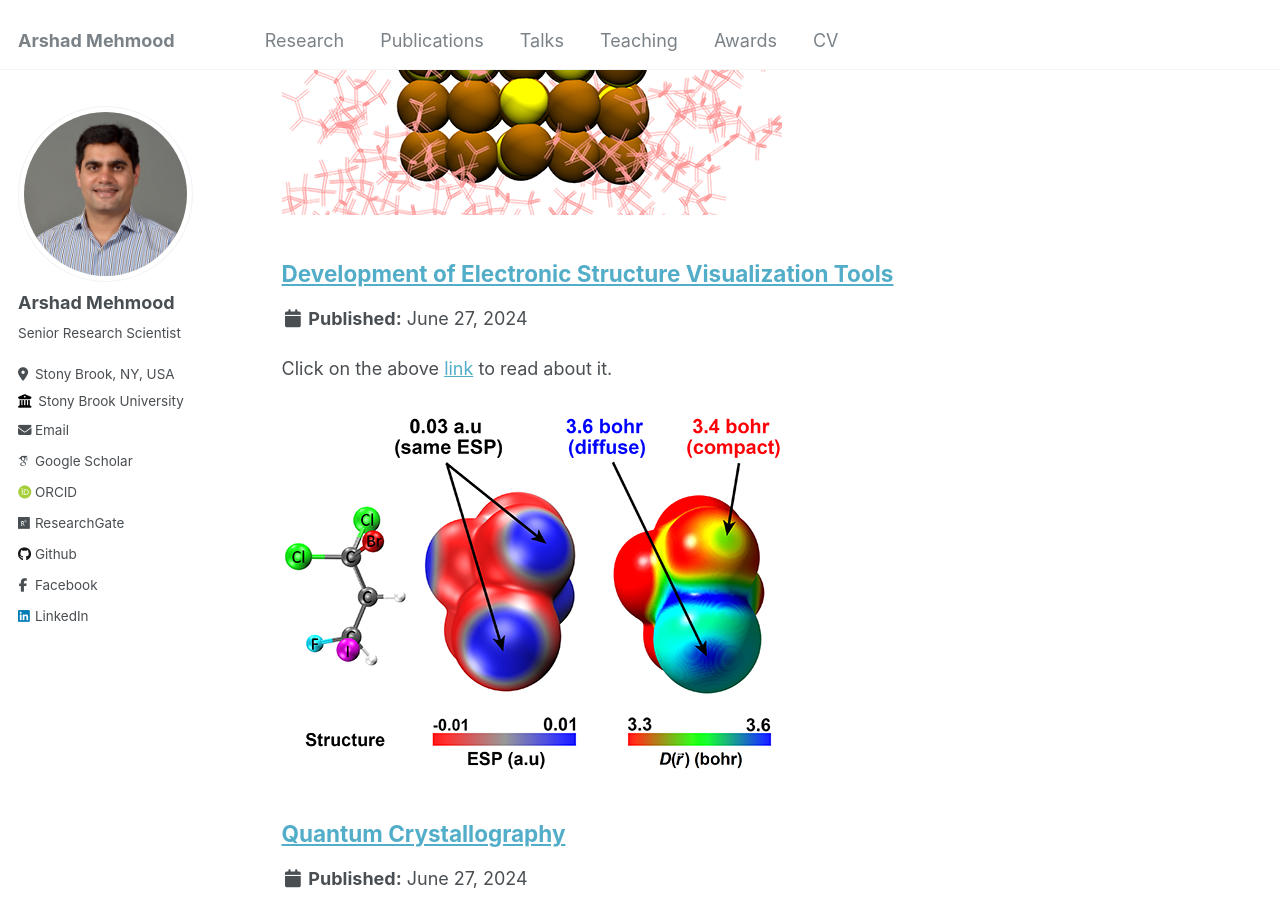
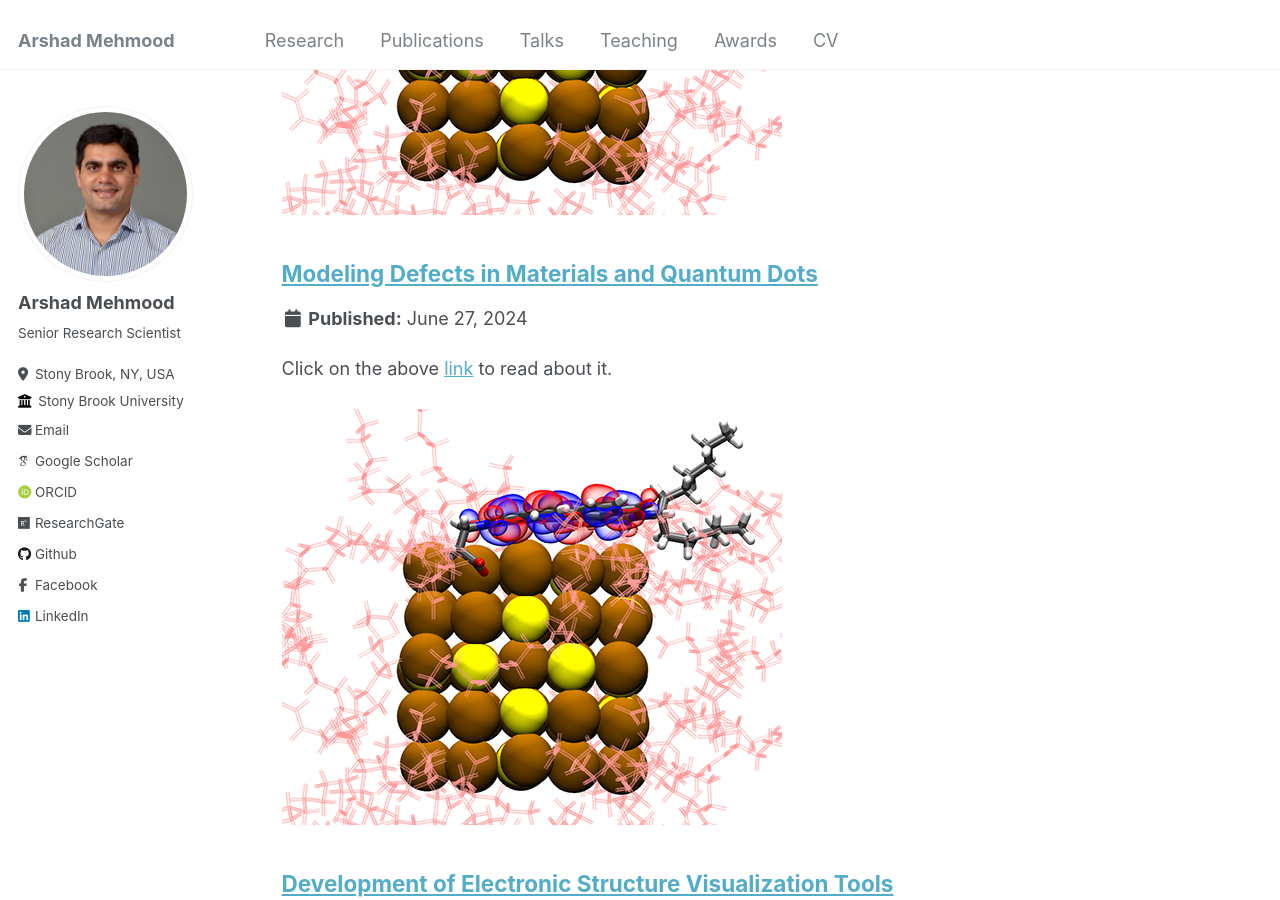
Before and after one commit to arshadmehmood118/arshadmehmood118.github.io, a Jekyll site: the page built from _pages/portfolio.html, in a window 1280 px wide and 900 px high, scrolled down 1115 px. Built offline with Jekyll 4.4.1, drawn with Linux system fonts in a browser that asks for light colours; some web fonts are replaced.

Commit message:
Update 2_defects.md

```diff
--- a/_portfolio/2_defects.md
+++ b/_portfolio/2_defects.md
@@ -1,3 +1,8 @@
+---
+title: "Modeling Defects in Materials and Quantum Dots"
+excerpt: "Click on the above [link](https://arshadmehmood118.github.io/portfolio/2_defects/) to read about it. <br/><br/><img src='/images/Defects.png'>"
+collection: portfolio
+---
 
 The simulation of defects in materials is a crucial area of research with wide-ranging implications for both fundamental science and practical applications. Understanding how atomic-scale defects influence the properties of materials can lead to advancements in technologies such as photovoltaics, photocatalysis, and sensor devices. By leveraging computational chemistry techniques to model and predict the behavior of defects, researchers can gain deeper insights into material properties, optimize manufacturing processes, and develop novel materials with tailored functionalities.
 
```
